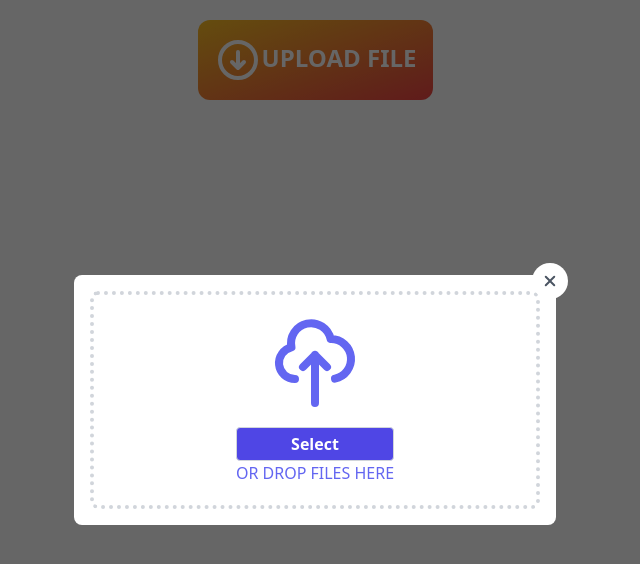
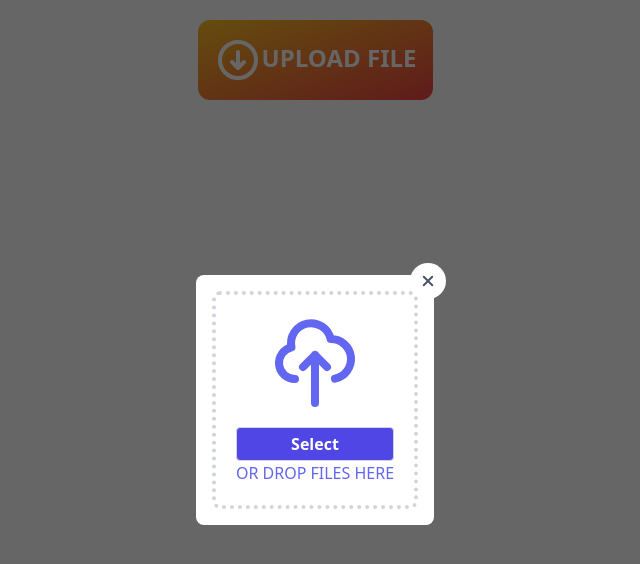
Before and after one commit to mvn-h24/vue-examples, a Nuxt app: page /file-uploader in a window 1280 px wide. Both pictures are taken after a click on the button "UPLOAD FILE". Shown: the top 564 px of the page, without its empty margins (325-965 px from the left). Built offline with nearby package versions, Linux system fonts and the light colour scheme.

Commit message:
add file-uploader.vue input event

```diff
--- a/components/file-uploader/file-uploader.vue
+++ b/components/file-uploader/file-uploader.vue
@@ -1,7 +1,7 @@
 <template>
   <div>
     <transition name="fade">
-      <uploader-modal v-show="ShowModal" @click-close="toggleModal"/>
+      <uploader-modal v-show="ShowModal" @click-close="toggleModal" @input="(data) => $emit('uploaded', data)"/>
     </transition>
     <uploader-button @click="toggleModal"/>
   </div>
@@ -28,6 +28,7 @@ export default Vue.extend({
 })
 </script>
 
+<!--suppress CssUnusedSymbol -->
 <style>
 .fade-enter-active {
   transition: opacity .2s ease-in-out;
--- a/components/file-uploader/uploader-modal.vue
+++ b/components/file-uploader/uploader-modal.vue
@@ -1,18 +1,23 @@
 <template>
-  <div  class="fixed z-10 top-0 left-0 w-full h-full flex bg-black bg-opacity-60">
-    <div class="extraOutline p-4 bg-white w-max bg-whtie m-auto rounded-lg">
-      <div class="file_upload p-5 relative border-4 border-dotted border-gray-300 rounded-lg" style="width:450px;">
+  <div
+    class="fixed z-10 top-0 left-0 w-full h-full flex bg-black bg-opacity-60"
+    @drop="PreventDragOpen"
+    @dragleave="PreventDragOpen"
+    @dragover="PreventDragOpen"
+  >
+    <div class="extraOutline p-4 bg-white w-max bg-whtie m-auto rounded-lg" @drop="DragNDropHandler">
+      <div class="p-5 relative border-4 border-dotted border-gray-300 rounded-lg">
         <svg class="text-indigo-500 w-24 mx-auto mb-4" xmlns="http://www.w3.org/2000/svg" fill="none" viewBox="0 0 24 24" stroke="currentColor"><path stroke-linecap="round" stroke-linejoin="round" stroke-width="2" d="M7 16a4 4 0 01-.88-7.903A5 5 0 1115.9 6L16 6a5 5 0 011 9.9M15 13l-3-3m0 0l-3 3m3-3v12" /></svg>
         <div class="input_field flex flex-col w-max mx-auto text-center">
-          <label>
-            <input class="text-sm cursor-pointer w-36 hidden" type="file" multiple>
-            <div class="text bg-indigo-600 text-white border border-gray-300 rounded font-semibold cursor-pointer p-1 px-3 hover:bg-indigo-500">Select</div>
+          <label class="text bg-indigo-600 text-white border border-gray-300 rounded font-semibold cursor-pointer p-1 px-3 hover:bg-indigo-500">
+            <input class="hidden" type="file" multiple @change="UploadHandler">
+            <span>Select</span>
           </label>
           <div class="title text-indigo-500 uppercase">or drop files here</div>
         </div>
         <button
           class="absolute -top-8 -right-8 bg-white p-2 cursor-pointer hover:bg-gray-100 text-gray-600 rounded-full rotate-45 transform"
-          @click="$emit('click-close')">
+          @click="CloseCall">
           <svg xmlns="http://www.w3.org/2000/svg" class="w-5 h-5" viewBox="0 0 20 20" fill="currentColor">
             <path fill-rule="evenodd" d="M10 3a1 1 0 011 1v5h5a1 1 0 110 2h-5v5a1 1 0 11-2 0v-5H4a1 1 0 110-2h5V4a1 1 0 011-1z" clip-rule="evenodd"></path>
           </svg>
@@ -22,8 +27,36 @@
   </div>
 </template>
 
-<script>
-export default {
-  name: "UploaderModal"
-}
+<script lang="ts">
+import Vue from "vue";
+
+export default Vue.extend({
+  name: "UploaderModal",
+  methods:{
+    PreventDragOpen(e: Event): void{
+      e.preventDefault();
+      e.stopPropagation();
+    },
+    DragNDropHandler(e: DragEvent): void{
+      if(e.dataTransfer){
+        this.$emit('input', e.dataTransfer.files);
+      }else{
+        this.$emit('input', []);
+      }
+      this.CloseCall()
+    },
+    UploadHandler(e: InputEvent): void{
+      const files = (e.target as HTMLInputElement).files
+      if(files){
+        this.$emit('input', files);
+      }else{
+        this.$emit('input', []);
+      }
+      this.CloseCall()
+    },
+    CloseCall(): void {
+      this.$emit('click-close')
+    }
+  }
+})
 </script>
--- a/pages/file-uploader/index.vue
+++ b/pages/file-uploader/index.vue
@@ -1,6 +1,6 @@
 <template>
   <div class="p-5 flex justify-center">
-    <file-uploader/>
+    <file-uploader v-model="uploaded"/>
   </div>
 </template>
 
@@ -8,8 +8,16 @@
 import Vue from "vue";
 import FileUploader from "~/components/file-uploader/file-uploader.vue";
 
+type fileUploaderExampleState = {
+  uploaded: Array<File>
+}
 export default Vue.extend({
   name: "FileUploaderIndex",
-  components: {FileUploader}
+  components: {FileUploader},
+  data(): fileUploaderExampleState{
+    return {
+      uploaded: []
+    }
+  }
 })
 </script>
```
